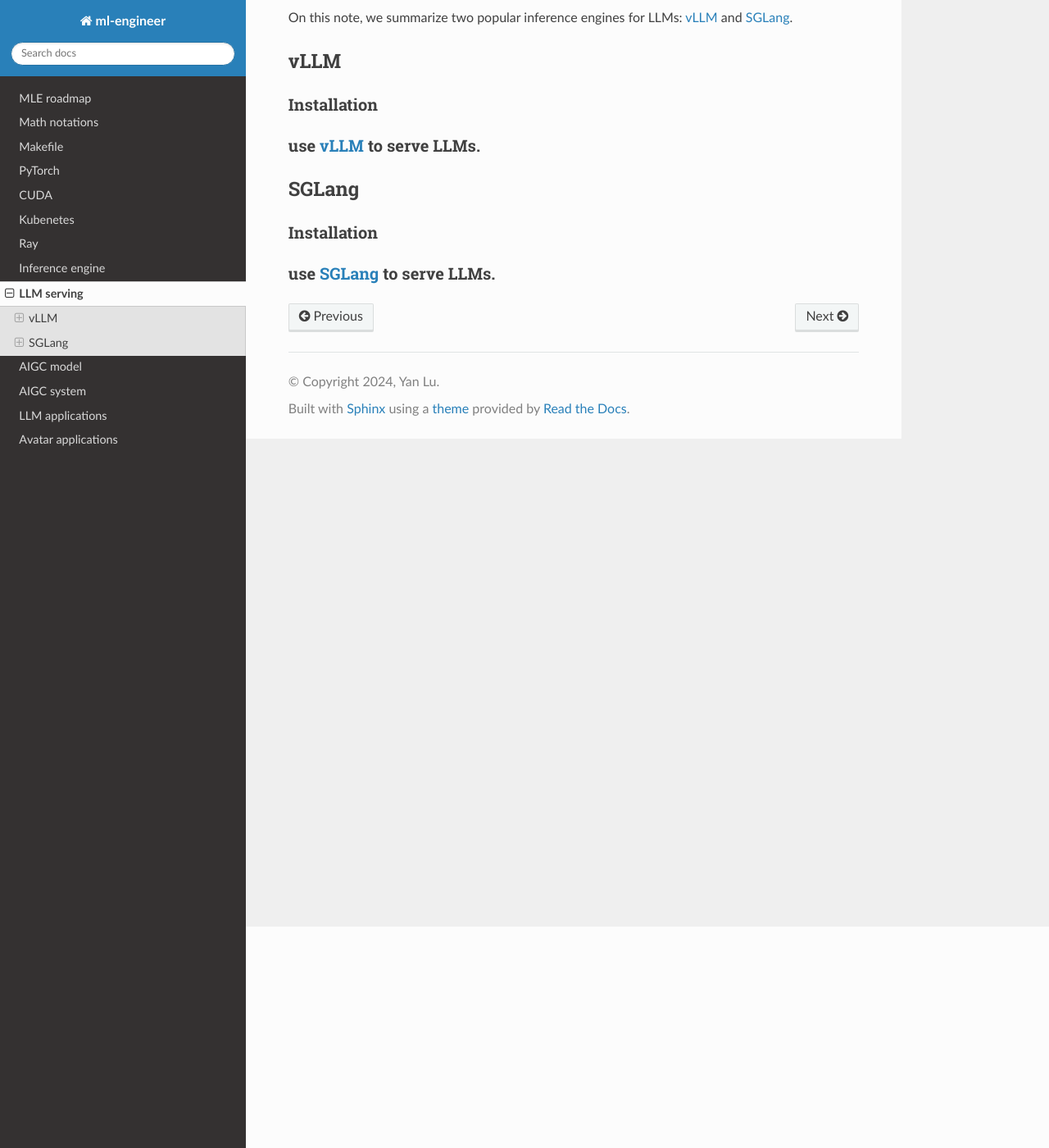
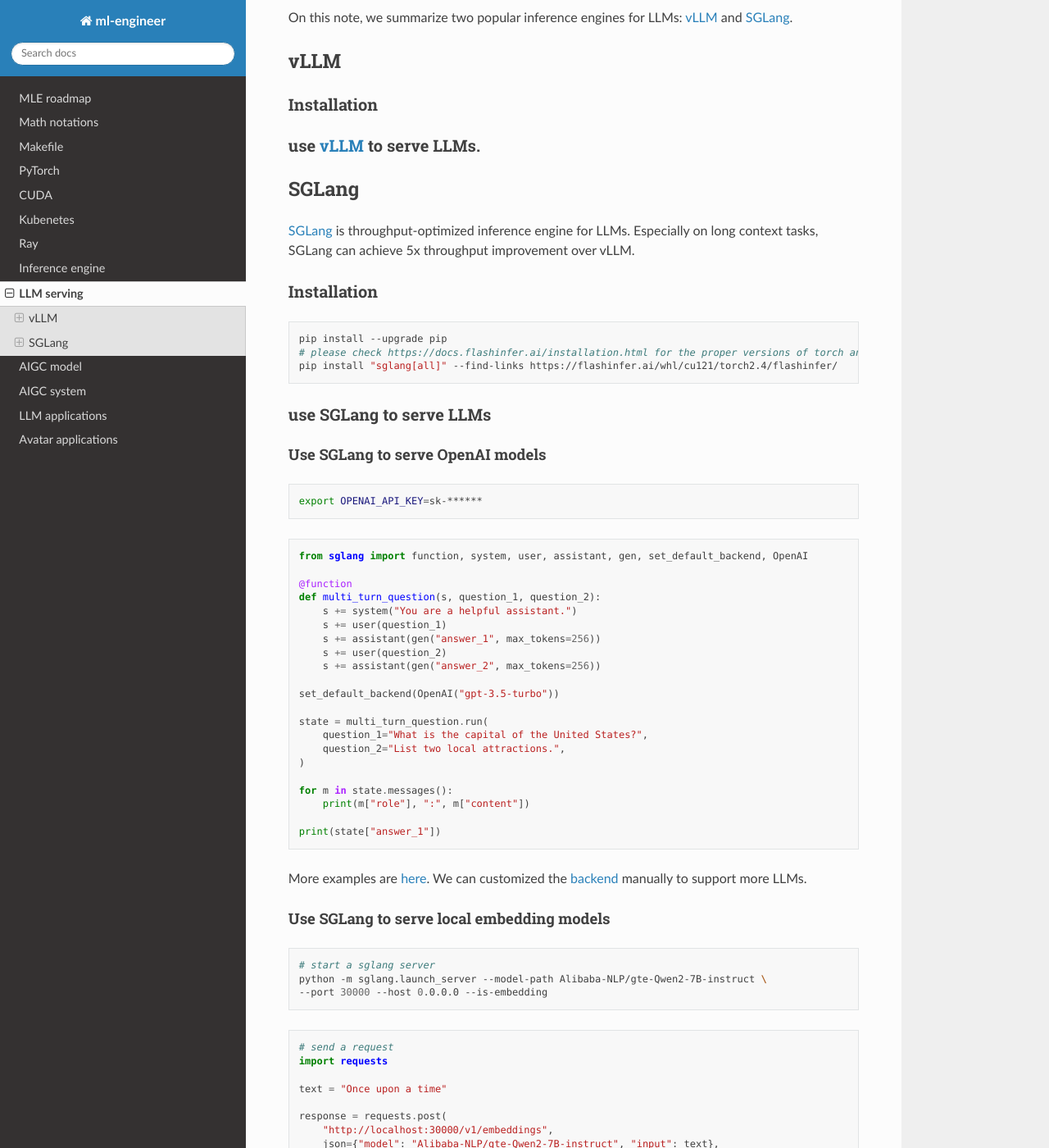
Before and after one commit to Jason-cs18/ml-engineer, a Sphinx documentation site: the page built from docs/source/llm_serve.rst, in a window 1280 px wide and 1400 px high, scrolled down 270 px. Shown: the whole window at 82% size. Built offline with Sphinx 7.4.7 and the Read the Docs theme 3.1.0, drawn with Linux system fonts in a browser that asks for light colours; some of the changed text lies outside the part shown.

Commit message:
update llm serve

```diff
--- a/docs/source/llm_serve.rst
+++ b/docs/source/llm_serve.rst
@@ -17,9 +17,93 @@
 
 SGLang
 -------
+`SGLang <https://github.com/sgl-project/sglang>`_ is throughput-optimized inference engine for LLMs. Especially on long context tasks, SGLang can achieve 5x throughput improvement over vLLM.
 
 Installation
 ^^^^^^^^^^^^^^^^^^
+.. code-block:: bash
 
-use `SGLang <https://github.com/sgl-project/sglang>`_ to serve LLMs.
-^^^^^^^^^^^^^^^^^^^^^^^^^^^^^^^^^^^^^^^^^^^^^^^^^^^^^^^^^^^^^^^^^^^^^^^^
+    pip install --upgrade pip
+    # please check https://docs.flashinfer.ai/installation.html for the proper versions of torch and cuda
+    pip install "sglang[all]" --find-links https://flashinfer.ai/whl/cu121/torch2.4/flashinfer/
+
+use SGLang to serve LLMs
+^^^^^^^^^^^^^^^^^^^^^^^^^^
+Use SGLang to serve OpenAI models
+""""""""""""""""""""""""""""""""""""""
+.. code-block:: bash
+
+    export OPENAI_API_KEY=sk-******
+
+.. code-block:: python
+
+    from sglang import function, system, user, assistant, gen, set_default_backend, OpenAI
+
+    @function
+    def multi_turn_question(s, question_1, question_2):
+        s += system("You are a helpful assistant.")
+        s += user(question_1)
+        s += assistant(gen("answer_1", max_tokens=256))
+        s += user(question_2)
+        s += assistant(gen("answer_2", max_tokens=256))
+
+    set_default_backend(OpenAI("gpt-3.5-turbo"))
+
+    state = multi_turn_question.run(
+        question_1="What is the capital of the United States?",
+        question_2="List two local attractions.",
+    )
+
+    for m in state.messages():
+        print(m["role"], ":", m["content"])
+
+    print(state["answer_1"])
+
+More examples are `here <https://github.com/sgl-project/sglang/tree/main/examples/frontend_language/quick_start>`_. We can customized the `backend <https://github.com/sgl-project/sglang/tree/5f2595be430239ba13c5adbe559e21333f5adf9e/python/sglang/lang/backend>`_ manually to support more LLMs.
+
+Use SGLang to serve local embedding models
+"""""""""""""""""""""""""""""""""""""""""""
+.. code-block:: bash
+
+    # start a sglang server
+    python -m sglang.launch_server --model-path Alibaba-NLP/gte-Qwen2-7B-instruct \
+    --port 30000 --host 0.0.0.0 --is-embedding
+
+.. code-block:: python
+
+    # send a request
+    import requests
+
+    text = "Once upon a time"
+
+    response = requests.post(
+        "http://localhost:30000/v1/embeddings",
+        json={"model": "Alibaba-NLP/gte-Qwen2-7B-instruct", "input": text},
+    )
+
+    text_embedding = response.json()["data"][0]["embedding"]
+
+    print_highlight(f"Text embedding (first 10): {text_embedding[:10]}")
+
+Use SGLang to serve local LLMs
+""""""""""""""""""""""""""""""""""""""
+.. code-block:: bash
+
+    # start a sglang server
+    python -m sglang.launch_server --model-path meta-llama/Meta-Llama-3.1-8B-Instruct \
+    --port 30000 --host 0.0.0.0
+
+.. code-block:: python
+
+    # send a request
+    import requests
+
+    url = "http://localhost:30000/v1/chat/completions"
+
+    data = {
+        "model": "meta-llama/Meta-Llama-3.1-8B-Instruct",
+        "messages": [{"role": "user", "content": "What is the capital of France?"}],
+    }
+
+    response = requests.post(url, json=data)
+    print_highlight(response.json())
```
Also changed, not shown: docs/source/aigc_system.rst (+7 -4 lines).
